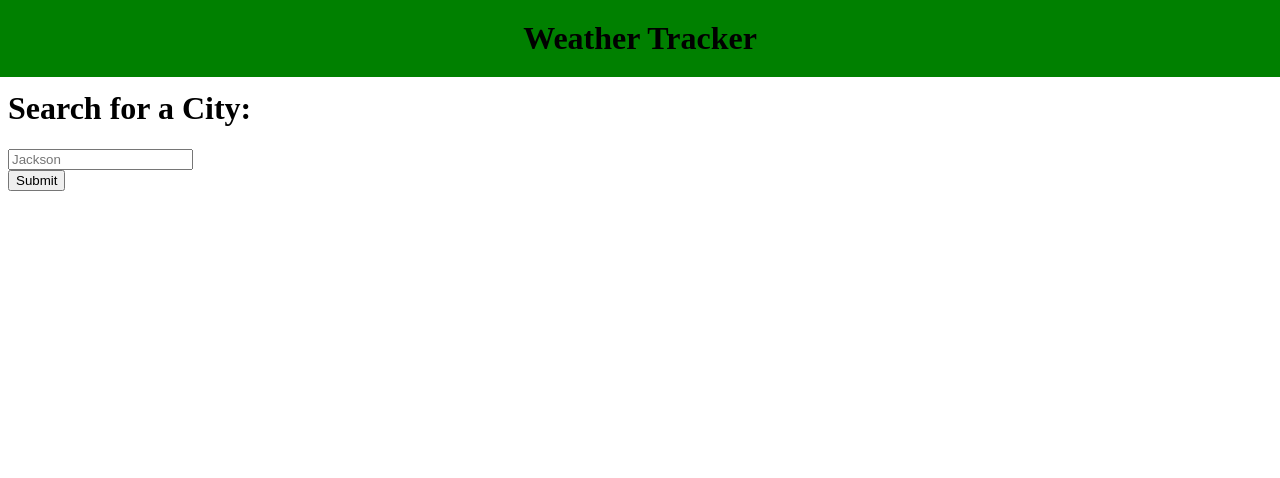
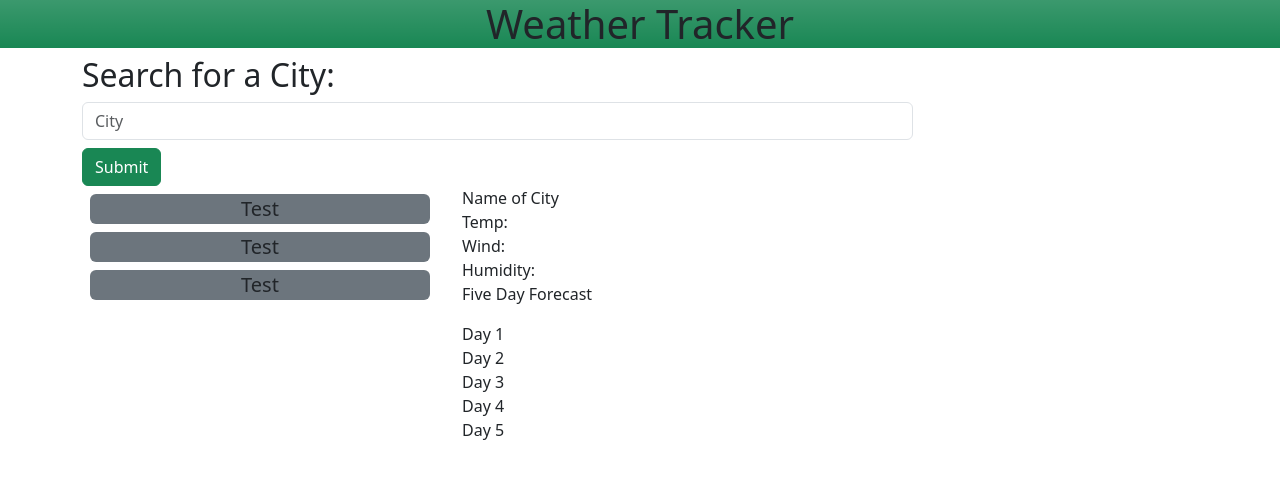
Before and after one commit to Mtduffey36/meteorological-tracker, a plain HTML site: page index.html in a window 1280 px wide. Drawn offline with nearby package versions, Linux system fonts and the light colour scheme.

Commit message:
added HTML and styling through bootstrap

```diff
--- a/assets/css/style.css
+++ b/assets/css/style.css
@@ -1,6 +1,21 @@
 .header {
     margin: -8px;
+    margin-bottom: 20px;
     padding: 20px;
-    background-color: green;
+    background-color: rgba(0, 128, 0, 0.712);
     text-align: center;
+    border-bottom: solid green;
 }
+
+.search {
+    padding: 5px;
+    margin: 10px;
+}
+
+.inputText {
+    padding: 6px;
+}
+
+.btnStyle {
+    padding: 5px;
+}
--- a/assets/js/script.js
+++ b/assets/js/script.js
@@ -0,0 +1,3 @@
+const openWeatherUrl = 'https://api.openweathermap.org';
+const weatherAPI = 'f04be44694b5a8d0bf6454eaa0e1646b';
+const searchHistory = [];
--- a/index.html
+++ b/index.html
@@ -1,36 +1,59 @@
-<!DOCTYPE html>
+<!doctype html>
 <html lang="en">
+
   <head>
-    <meta charset="UTF-8" />
-    <meta name="viewport" content="width=device-width, initial-scale=1.0" />
-    <meta http-equiv="X-UA-Compatible" content="ie=edge" />
-    <link rel="bootstrap" href="https://cdn.jsdelivr.net/npm/bootstrap@5.3.3/dist/css/bootstrap.min.css" />
-    <link rel="stylesheet" href="./assets/css/style.css" />
+    <meta charset="utf-8">
+    <meta name="viewport" content="width=device-width, initial-scale=1">
     <title>Weather Tracker</title>
+    <link href="https://cdn.jsdelivr.net/npm/bootstrap@5.3.3/dist/css/bootstrap.min.css" rel="stylesheet" integrity="sha384-QWTKZyjpPEjISv5WaRU9OFeRpok6YctnYmDr5pNlyT2bRjXh0JMhjY6hW+ALEwIH" crossorigin="anonymous">
+    <link href="./assets/css/style.css">
+    <link href="api.openweathermap.org/data/2.5/forecast?lat={lat}&lon={lon}&appid={f04be44694b5a8d0bf6454eaa0e1646b}">
   </head>
 
   <body>
-    <header>
-        <h1  class="header">
-            <div>Weather Tracker</div>
-        </h1>
+    <header class="text-center">
+      <h1 class="bg-success bg-gradient">Weather Tracker</h1>
     </header>
 
-    <form>
-        <h1>
-            <div>Search for a City:</div>
-        </h1>
-        <div class="mb-3">
-            <label for="exampleFormControlInput1" class="form-label"></label>
-            <input type="email" class="form-control" placeholder="Jackson">
+    <div class="container">
+      <div class="row">
+        <div class="col-9">
+          <div>
+            <h2>Search for a City:</h2>
+          </div>
+            <input type="text" class="form-control mt-2" placeholder="City" aria-label="">
+            <button type="submit" class="btn btn-success mt-2">Submit</button>
         </div>
-        <button type="submit" class="btn btn-primary">Submit</button>
-    </form>
+        <div class="col-4">
+          <div  class="searchHistory">
+            <p class="m-2 fs-5 bg-secondary text-center rounded">Test</p>
+            <p class="m-2 fs-5 bg-secondary text-center rounded">Test</p>
+            <p class="m-2 fs-5 bg-secondary text-center rounded">Test</p>
+          </div>
+        </div>
+        <div class="col-6">
+          <div>
+            <div>
+              <div>Name of City</div>
+              <div>Temp:</div>
+              <div>Wind:</div>
+              <div>Humidity:</div>
+            </div>
+            <div>
+              <p>Five Day Forecast</p>
+              <div>Day 1</div>
+              <div>Day 2</div>
+              <div>Day 3</div>
+              <div>Day 4</div>
+              <div>Day 5</div>
+            </div>
+          </div>
+        </div>
+      </div>
+    </div>
 
+  <script src="https://cdn.jsdelivr.net/npm/bootstrap@5.3.3/dist/js/bootstrap.bundle.min.js" integrity="sha384-YvpcrYf0tY3lHB60NNkmXc5s9fDVZLESaAA55NDzOxhy9GkcIdslK1eN7N6jIeHz" crossorigin="anonymous"></script>
+  <script src="./assets/js/script.js"></script>
   </body>
 
-  <script src="https://cdn.jsdelivr.net/npm/bootstrap@5.3.3/dist/js/bootstrap.bundle.min.js"></script>
-  <script src="./assets/js/script.js" ></script>
-
-
 </html>
```
